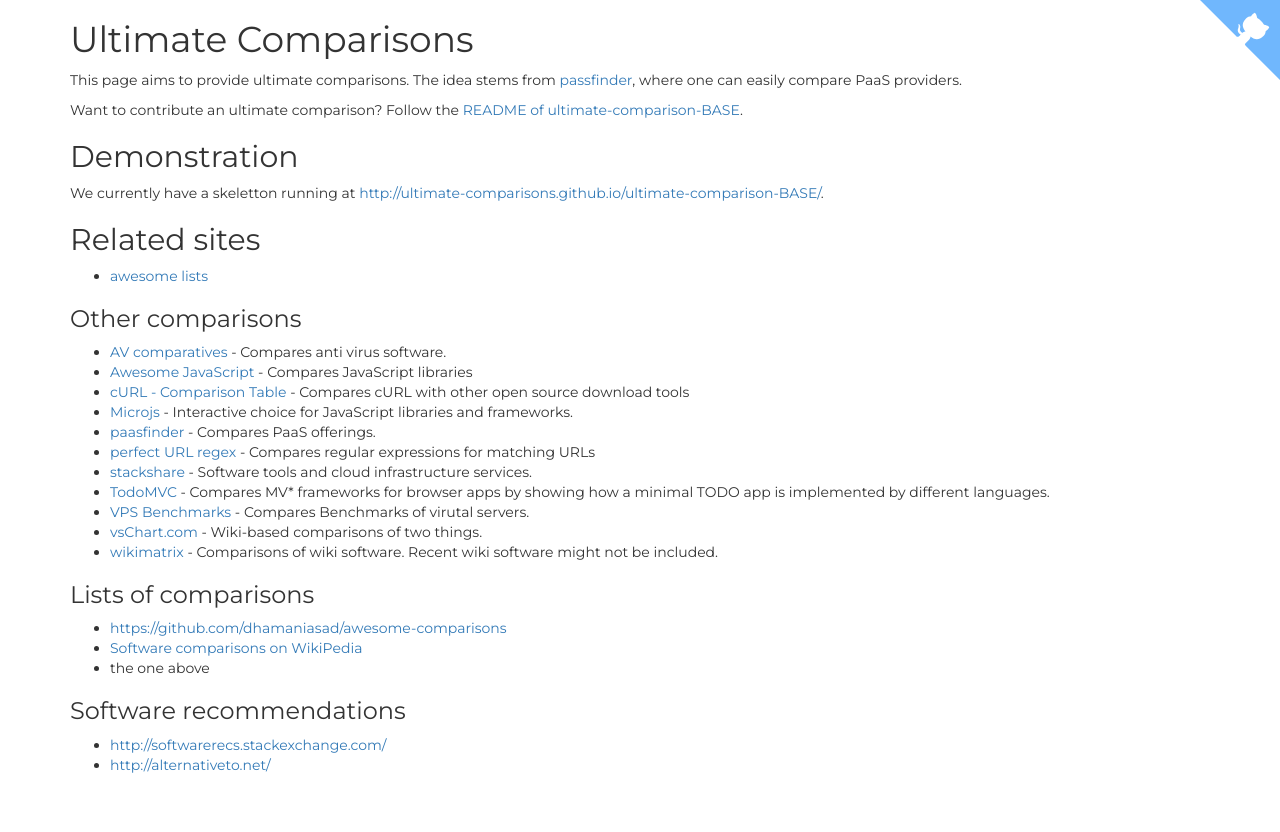
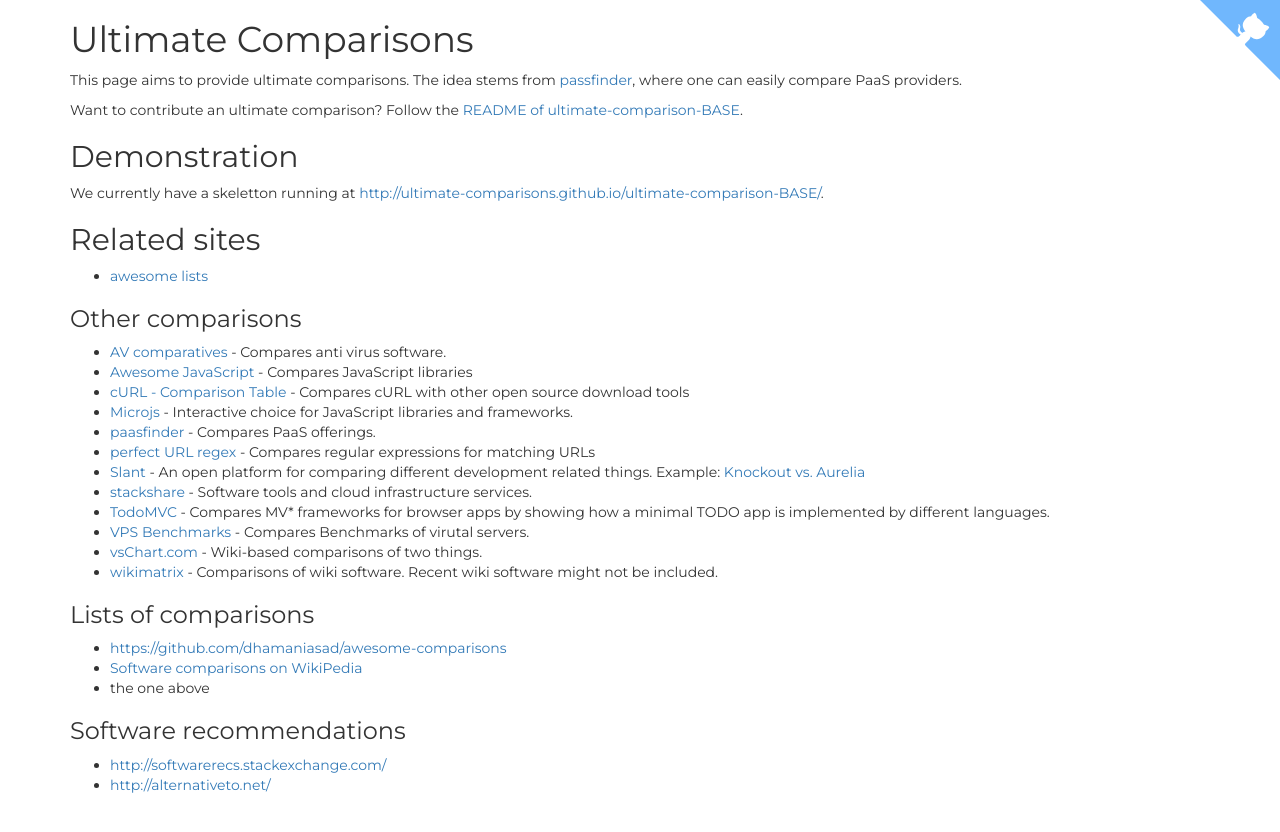
Before and after one commit to ultimate-comparisons/ultimate-comparisons.github.io, a Jekyll site: the page built from index.md, in a window 1280 px wide. Shown: the top 832 px of the page. Built offline with Jekyll 4.4.1, drawn with Linux system fonts in a browser that asks for light colours.

Commit message:
Add Slant

```diff
--- a/index.md
+++ b/index.md
@@ -23,6 +23,7 @@ We currently have a skeletton running at <http://ultimate-comparisons.github.io/
  * [Microjs](http://microjs.com/) - Interactive choice for JavaScript libraries and frameworks.
  * [paasfinder](https://paasfinder.org/) - Compares PaaS offerings.
  * [perfect URL regex](https://mathiasbynens.be/demo/url-regex) - Compares regular expressions for matching URLs
+ * [Slant](https://www.slant.co/) - An open platform for comparing different development related things. Example: [Knockout vs. Aurelia](https://www.slant.co/versus/33/37/~knockout_vs_aurelia)
  * [stackshare](http://stackshare.io/) - Software tools and cloud infrastructure services.
  * [TodoMVC](http://todomvc.com/) - Compares MV* frameworks for browser apps by showing how a minimal TODO app is implemented by different languages.
  * [VPS Benchmarks](http://www.vpsbenchmarks.com/compare/performances) - Compares Benchmarks of virutal servers.
```
